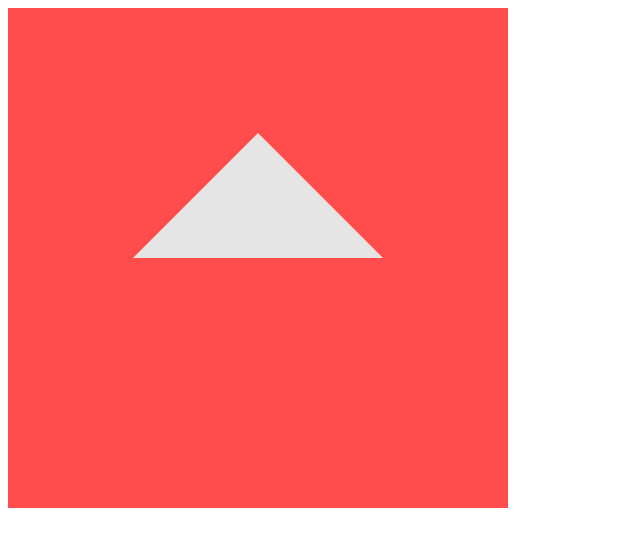
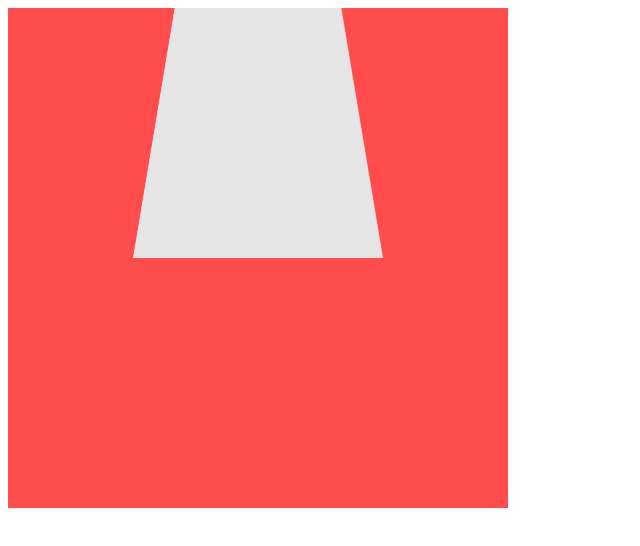
Before and after one commit to joshmontoya/WebGL_Projects, a plain HTML site: page Project_2/index.html in a window 1280 px wide. Shown: the whole page, without its empty margins (0-640 px from the left). Drawn offline with Linux system fonts and the light colour scheme.

Commit message:
Update index.html

```diff
--- a/Project_2/index.html
+++ b/Project_2/index.html
@@ -11,7 +11,7 @@
 
             /* Step2: Define the geometry and store it in buffer objects */
 
-            var vertices = [-0.5, 0.0, 0.0, 0.5, 0.5, 0.0];
+            var vertices = [-0.5, 0.0, 0.0, 3.0, 0.5, 0.0];
 
             // Create a new buffer object
             var vertex_buffer = gl.createBuffer();
```
